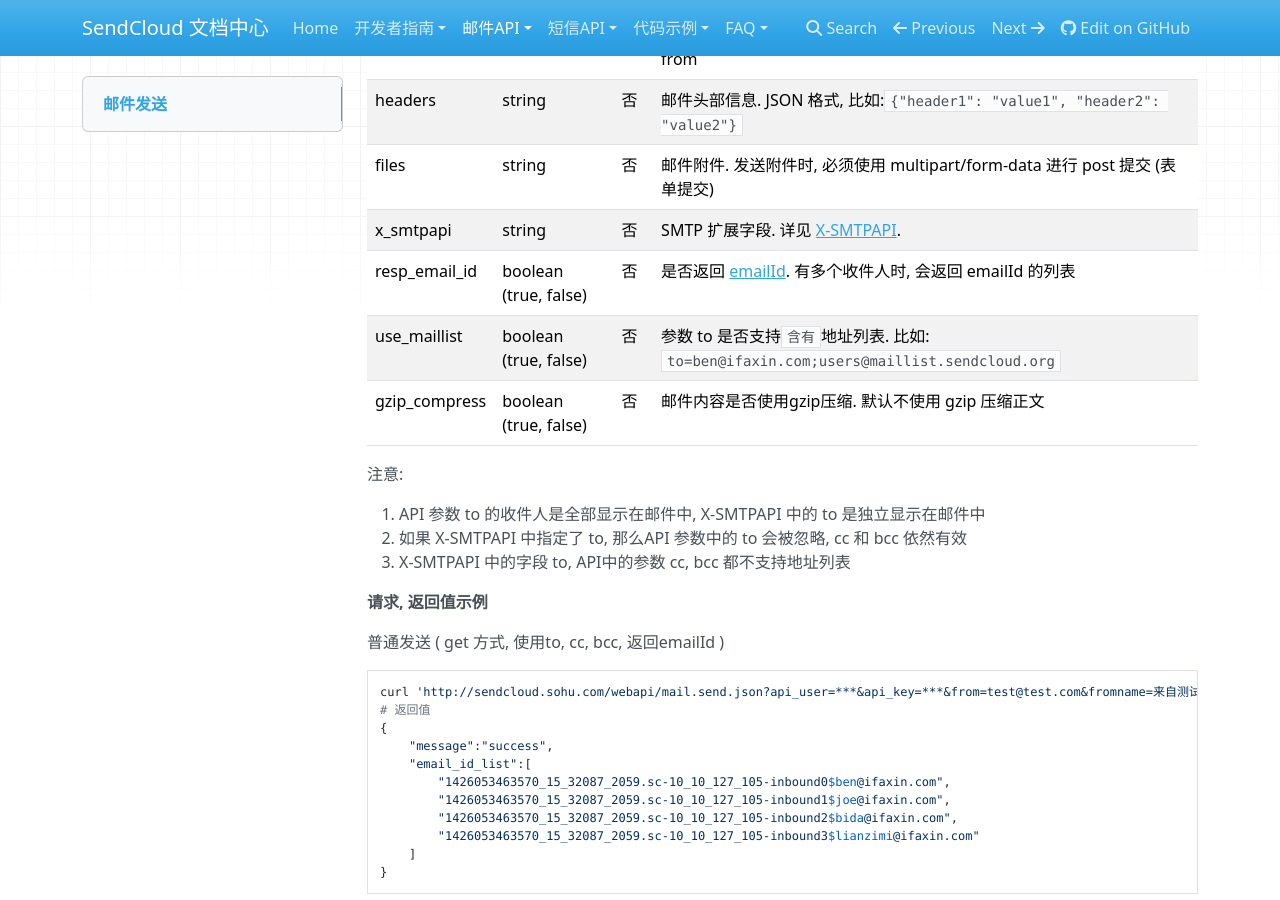
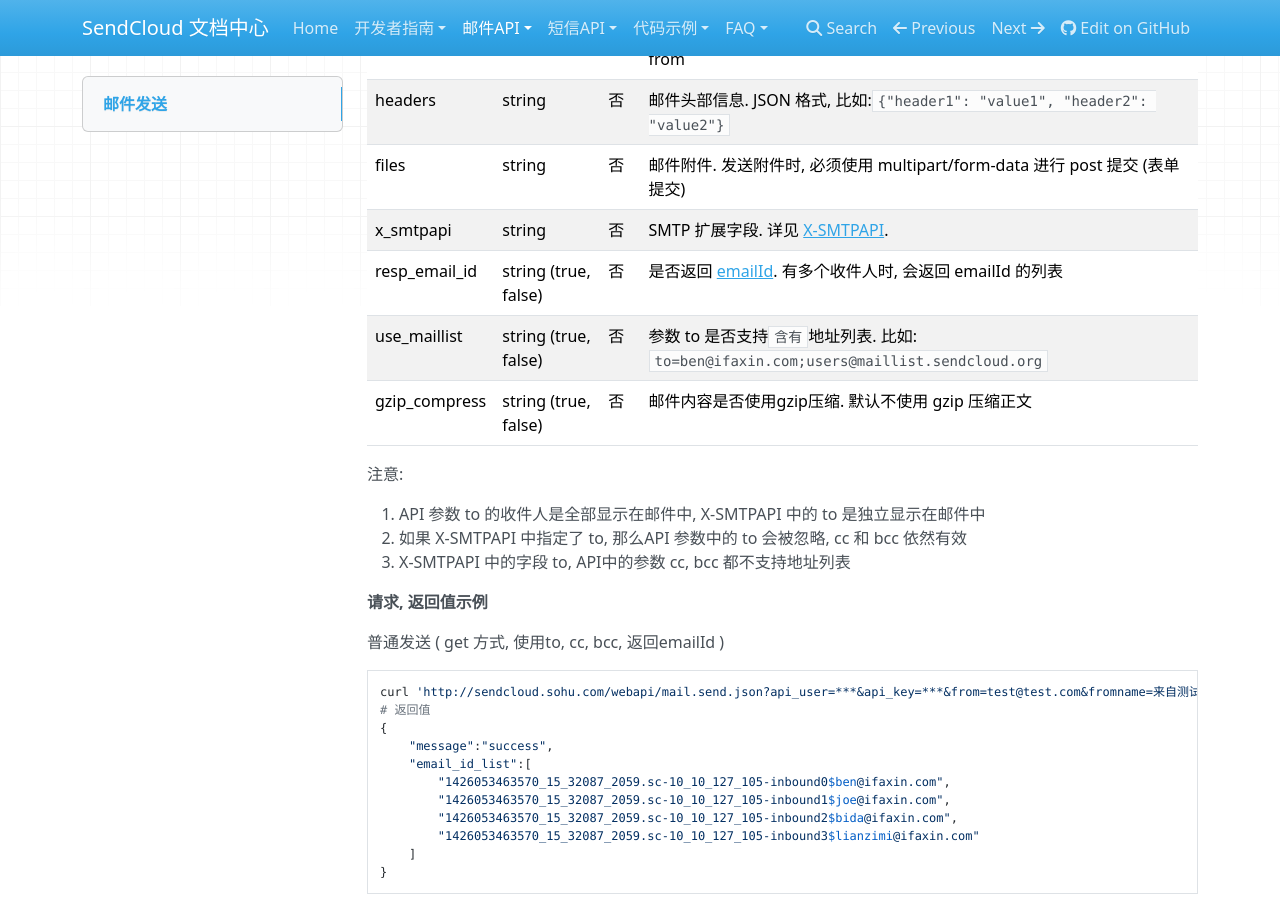
Before and after one commit to sendcloud2013/sendcloud_docs, an MkDocs documentation site: the page built from sources/email/send_email.md, in a window 1280 px wide and 900 px high, scrolled down 880 px. Built offline with MkDocs 1.6.1, drawn with Linux system fonts in a browser that asks for light colours; nearby versions of some CDN libraries; old or Windows-style settings are respelled for this version of MkDocs; some of the changed text lies outside the part shown.

Commit message:
fix bool boolean to string

```diff
--- a/sources/email/send_email.md
+++ b/sources/email/send_email.md
@@ -33,9 +33,9 @@ post | get
 |headers|string|否|邮件头部信息. JSON 格式, 比如:`{"header1": "value1", "header2": "value2"}`|
 |files|string|否|邮件附件. 发送附件时, 必须使用 multipart/form-data 进行 post 提交 (表单提交)|
 |x_smtpapi|string|否|SMTP 扩展字段. 详见 [X-SMTPAPI](index.md#x-smtpapi). |
-|resp_email_id|boolean (true, false)|否|是否返回 [emailId](index.md#messageid-emailid). 有多个收件人时, 会返回 emailId 的列表|
-|use_maillist|boolean (true, false)|否|参数 to 是否支持`含有`地址列表. 比如: `to=ben@ifaxin.com;users@maillist.sendcloud.org`|
-|gzip_compress|boolean (true, false)|否|邮件内容是否使用gzip压缩. 默认不使用 gzip 压缩正文|
+|resp_email_id|string (true, false)|否|是否返回 [emailId](index.md#messageid-emailid). 有多个收件人时, 会返回 emailId 的列表|
+|use_maillist|string (true, false)|否|参数 to 是否支持`含有`地址列表. 比如: `to=ben@ifaxin.com;users@maillist.sendcloud.org`|
+|gzip_compress|string (true, false)|否|邮件内容是否使用gzip压缩. 默认不使用 gzip 压缩正文|
 
 注意:
 
@@ -135,9 +135,9 @@ post | get
 |headers|string|否|邮件头部信息. JSON 格式, 比如:`{"header1": "value1", "header2": "value2"}`|
 |files|string|否|邮件附件. 发送附件时, 必须使用 multipart/form-data 进行 post 提交 (表单提交)|
 |x_smtpapi|string|否|SMTP 扩展字段. 详见 [X-SMTPAPI](index.md#x-smtpapi). |
-|resp_email_id|boolean (true, false)|否|是否返回 [emailId](index.md#messageid-emailid). 有多个收件人时, 会返回 emailId 的列表|
-|use_maillist|boolean (true, false)|否|参数 to 是否支持地址列表, 默认为 false. 比如: `to=users@maillist.sendcloud.org`|
-|gzip_compress|boolean (true, false)|否|邮件内容是否使用gzip压缩. 默认不使用 gzip 压缩正文|
+|resp_email_id|string (true, false)|否|是否返回 [emailId](index.md#messageid-emailid). 有多个收件人时, 会返回 emailId 的列表|
+|use_maillist|string (true, false)|否|参数 to 是否支持地址列表, 默认为 false. 比如: `to=users@maillist.sendcloud.org`|
+|gzip_compress|string (true, false)|否|邮件内容是否使用gzip压缩. 默认不使用 gzip 压缩正文|
 
 注意:
 
```
Also changed, not shown: sources/email/index.md (+1 -1 lines), sources/email/list_do.md (+2 -2 lines).
